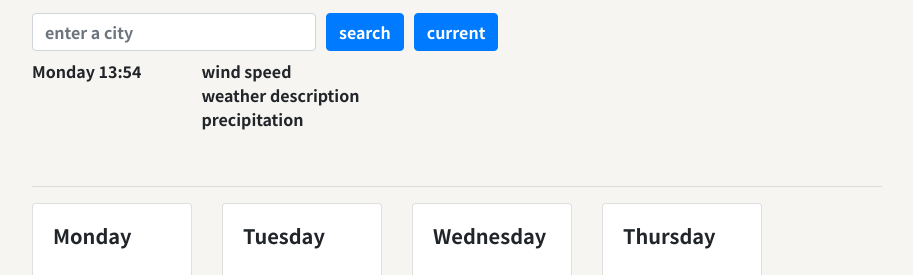
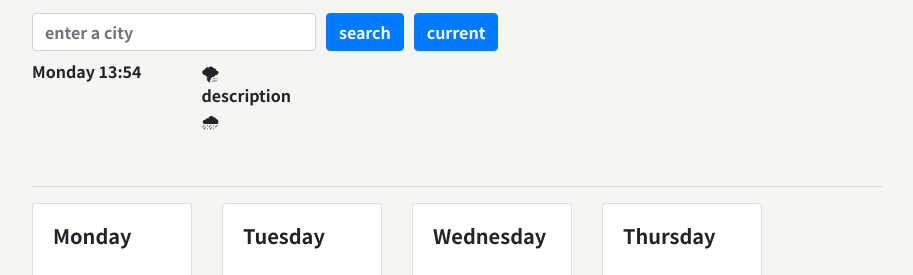
Before and after one commit to nisskatja/shecodes-project2.0, a plain HTML site: page index.html in a window 1280 px wide. Shown: the part 105-380 px from the top of the page, without its empty margins (183-1096 px from the left). Drawn offline with nearby package versions, Linux system fonts and the light colour scheme.

Commit message:
replaced words with emojis
wind + precipitation

```diff
--- a/index.html
+++ b/index.html
@@ -49,9 +49,9 @@
         </div>
         <div class="col-auto">
             <ul>
-                <li>wind speed</li>
-                <li>weather description</li>
-                <li>precipitation</li>
+                <li>🌪</li>
+                <li>description</li>
+                <li>🌧</li>
             </ul>
         </div>
         </div>
```
